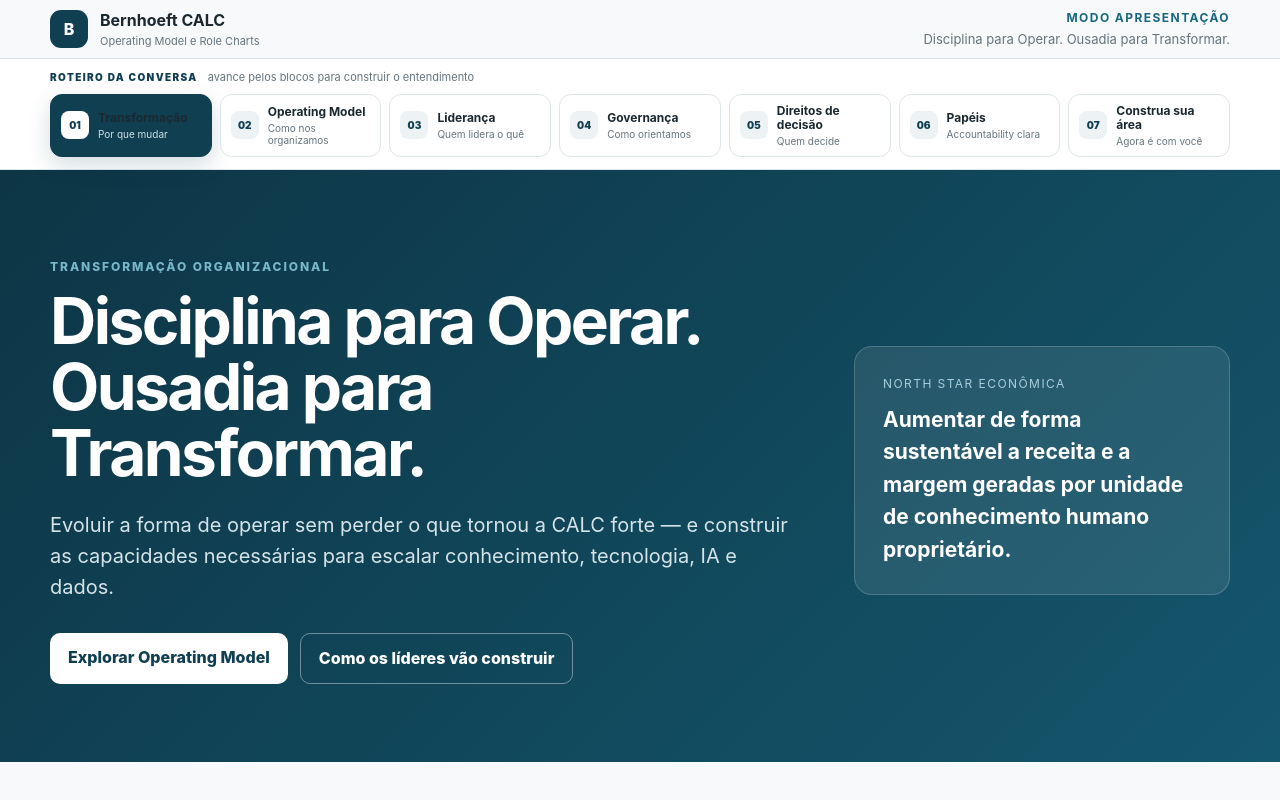
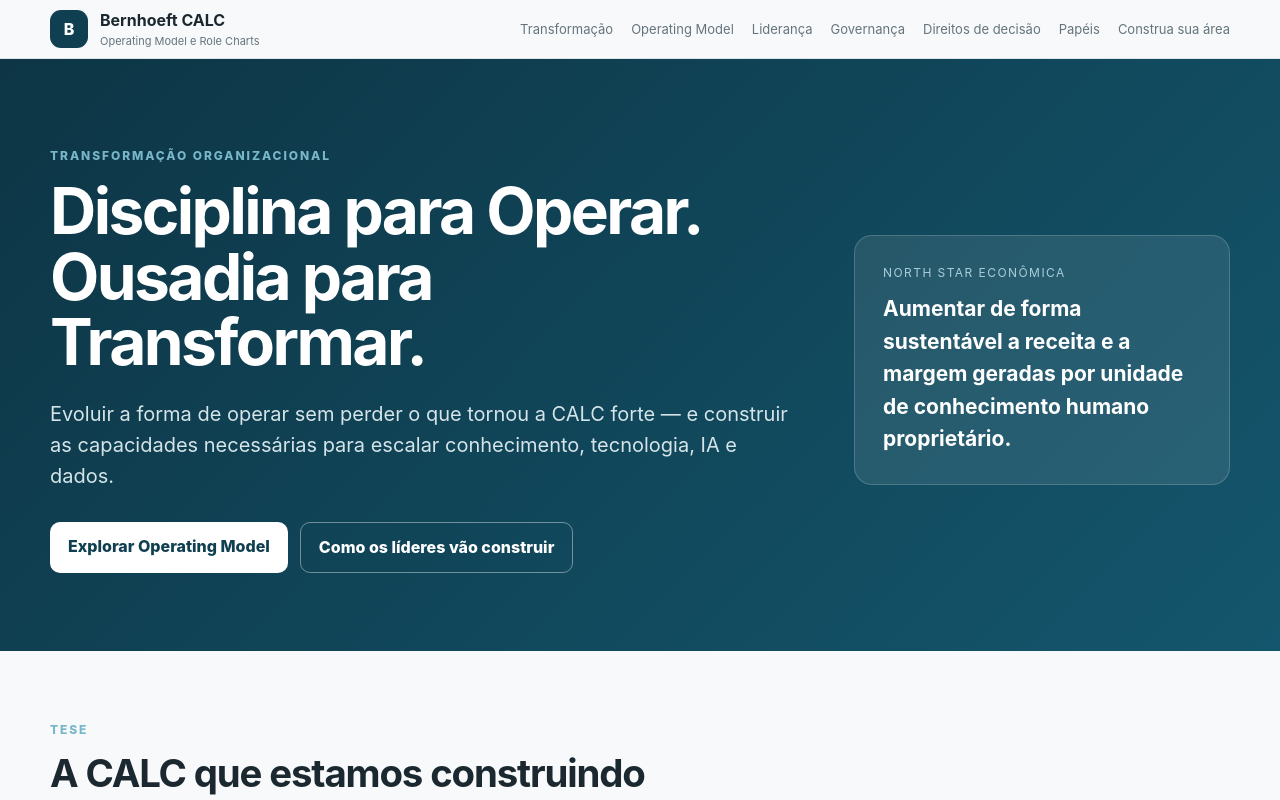
Before and after one commit to crbertini/bernhoeft-calc-operating-model, a Next.js app: page / in a window 1280 px wide. Shown: the top 800 px of the page. Built offline with nearby package versions, Linux system fonts and the light colour scheme.

Commit message:
Simplify top navigation on leaders review

```diff
--- a/src/components/Header.tsx
+++ b/src/components/Header.tsx
@@ -1,14 +1,10 @@
 import Link from "next/link";
 import { getSite } from "@/lib/content/load";
-import { PresentationNav } from "@/components/PresentationNavigation";
 
 export default function Header() {
   const { site, navigation } = getSite();
-  return <header className="topbar">
-    <div className="container navwrap">
-      <Link href="/" className="brand"><span className="brandmark">B</span><span><strong>{site.name}</strong><small>{site.title}</small></span></Link>
-      <div className="presentationMode"><strong>Modo apresentação</strong><span>{site.theme}</span></div>
-    </div>
-    <PresentationNav navigation={navigation}/>
-  </header>;
+  return <header className="topbar"><div className="container navwrap">
+    <Link href="/" className="brand"><span className="brandmark">B</span><span><strong>{site.name}</strong><small>{site.title}</small></span></Link>
+    <nav aria-label="Navegação principal">{navigation.map((item:any)=><Link key={item.id} href={item.path}>{item.label}</Link>)}</nav>
+  </div></header>;
 }
```
